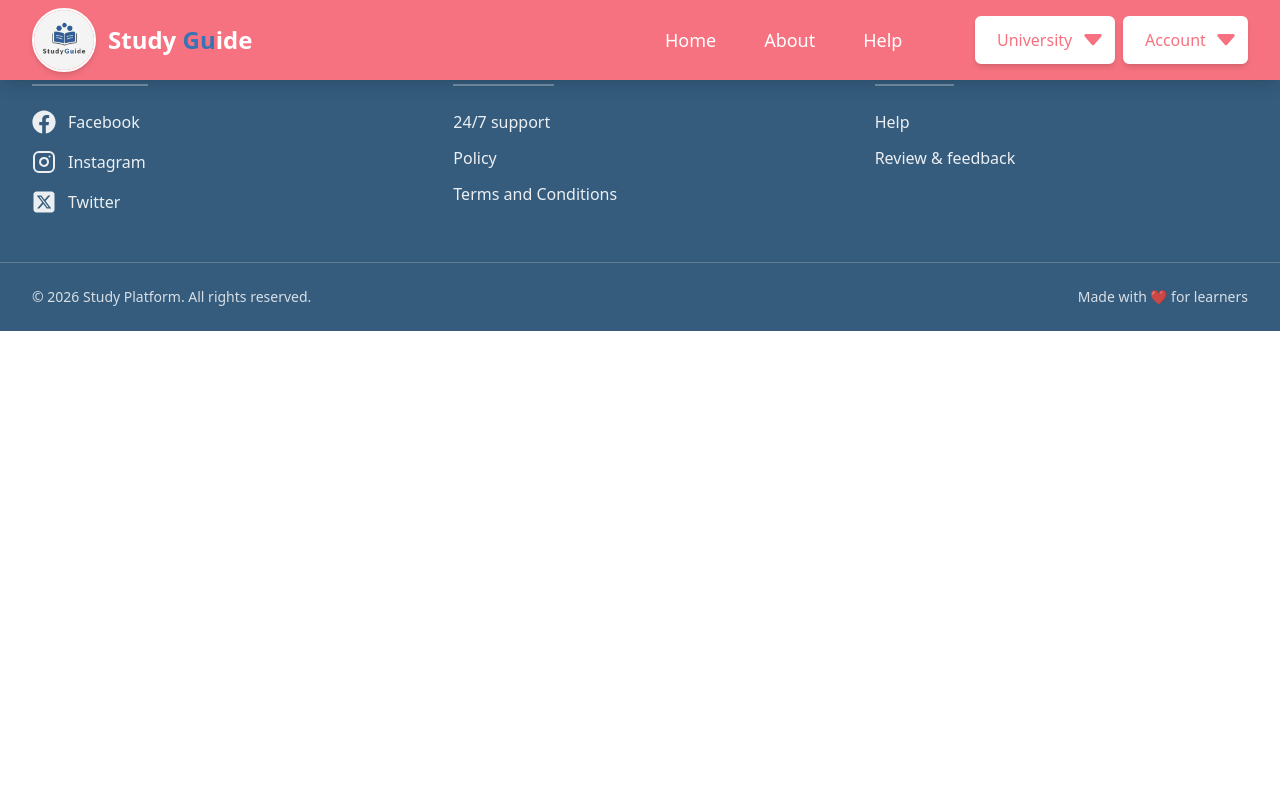
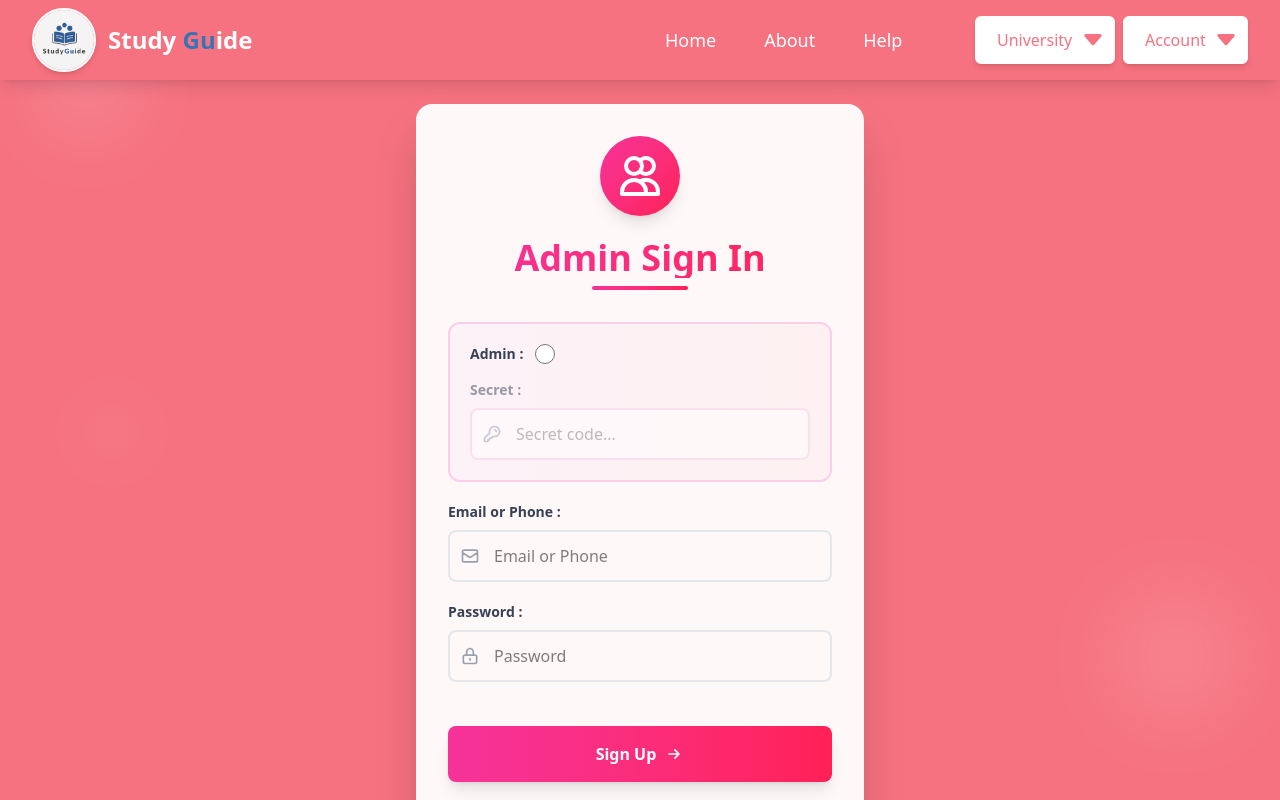
Before and after one commit to amitpal603/study-guide-frontend, a React (Vite) app: page /admin-sign-in-study-guide in a window 1280 px wide. Shown: the top 800 px of the page. Built offline with nearby package versions, Linux system fonts and the light colour scheme; the HTML template or start-up script is replaced by a standard one.

Commit message:
v13 today complete admin sign in page completeand redirect dashboard

```diff
--- a/src/App.jsx
+++ b/src/App.jsx
@@ -17,6 +17,7 @@ import ForgetPassword from "./components/main/ForgetPassword";
 import AdminSignUp from "./components/main/admin/AdminSignUp";
 import NotFound from "./components/main/NotFound";
 import AdminDashboard from "./components/main/admin/AdminDashboard";
+import AdminSignIn from "./components/main/admin/AdminSignIn";
 
 function App() {
   return (
@@ -42,7 +43,7 @@ function App() {
           <Route path="/forget-password" element={<ForgetPassword />} />
           <Route path="/admin-sign-up-study-guide" element={<AdminSignUp/>}/>
           <Route path="*" element={<NotFound/>}/>
-          <Route path="/admin-sign-in-study-guide"/>
+          <Route path="/admin-sign-in-study-guide" element={<AdminSignIn/>}/>
           <Route path="/admin/study-guide/dashboard" element={<AdminDashboard/>}/>
         </Routes>
       </div>
--- a/src/components/main/admin/AdminSignIn.jsx
+++ b/src/components/main/admin/AdminSignIn.jsx
@@ -1,9 +1,142 @@
-import React from 'react'
+import React, { useState } from 'react'
+import { Link, useNavigate } from 'react-router-dom'
 
 function AdminSignIn() {
+  const [isAdmin , setIsAdmin] = useState("")
+  const [secret , setSecret] = useState("")
+  const navigate = useNavigate()
+  const handleSubmit = (e) => {
+    e.preventDefault()
+    if(isAdmin === "admin" && secret !== "studyGuide") {
+      alert("invalid admin")
+    }
+    navigate("/admin/study-guide/dashboard")
+
+  }
   return (
-    <div>
-      Admin sign in here..?
+    <div className='min-h-screen bg-gradient-to-br from-[#f67280] via-[#f67280] to-[#f67280] flex items-center justify-center p-6'>
+      <div className='w-full max-w-md'>
+        {/* Main Card */}
+        <div className='bg-white/95 backdrop-blur-sm rounded-2xl shadow-2xl p-8 transform transition-all duration-500 hover:shadow-pink-300/50 mt-20'>
+
+          {/* Header */}
+          <div className='text-center mb-8'>
+            <div className='inline-block p-4 bg-gradient-to-br from-pink-500 to-rose-500 rounded-full mb-4 shadow-lg'>
+              <svg className='w-12 h-12 text-white' fill='none' stroke='currentColor' viewBox='0 0 24 24'>
+                <path strokeLinecap='round' strokeLinejoin='round' strokeWidth={2} d='M12 4.354a4 4 0 110 5.292M15 21H3v-1a6 6 0 0112 0v1zm0 0h6v-1a6 6 0 00-9-5.197M13 7a4 4 0 11-8 0 4 4 0 018 0z' />
+              </svg>
+            </div>
+            <h1 className='text-4xl font-bold bg-gradient-to-r from-pink-500 to-rose-500 bg-clip-text text-transparent mb-2'>Admin Sign In</h1>
+            <div className='w-24 h-1 bg-gradient-to-r from-pink-500 to-rose-500 mx-auto rounded-full'></div>
+          </div>
+
+          {/* Form Container */}
+           <form onSubmit={(e) => handleSubmit(e)}>
+          <div className='space-y-5'>
+
+            {/* Admin Radio with Secret Code */}
+            <div className='bg-gradient-to-r from-pink-50 to-rose-50 p-5 rounded-xl border-2 border-pink-200 transform transition-all duration-300 hover:border-pink-400 hover:shadow-lg'>
+              <label className='flex items-center gap-3 cursor-pointer mb-4'>
+                <span className='font-semibold text-gray-700 text-sm'>Admin :</span>
+                <input
+                  type="radio"
+                  value="admin"
+                  checked={isAdmin == "admin"}
+                  onChange={(e) => setIsAdmin(e.target.value)}
+                  className='w-5 h-5 text-pink-500 focus:ring-pink-400 focus:ring-2 cursor-pointer'
+                />
+              </label>
+
+              {/* Secret Code Field - Conditional styling */}
+              <div className={`transition-all duration-300 ${isAdmin === "admin" ? 'opacity-100 translate-y-0' : 'opacity-50'}`}>
+                <label className='block'>
+                  <span className='block text-sm font-semibold text-gray-700 mb-2'>Secret :</span>
+                  <div className='relative'>
+                    <div className='absolute inset-y-0 left-0 pl-3 flex items-center pointer-events-none'>
+                      <svg className='w-5 h-5 text-gray-400' fill='none' stroke='currentColor' viewBox='0 0 24 24'>
+                        <path strokeLinecap='round' strokeLinejoin='round' strokeWidth={2} d='M15 7a2 2 0 012 2m4 0a6 6 0 01-7.743 5.743L11 17H9v2H7v2H4a1 1 0 01-1-1v-2.586a1 1 0 01.293-.707l5.964-5.964A6 6 0 1121 9z' />
+                      </svg>
+                    </div>
+                    <input
+                      type="text"
+                      onChange={(e) => setSecret(e.target.value)}
+                      placeholder='Secret code...'
+                      className='w-full pl-11 pr-4 py-3 border-2 border-pink-200 rounded-lg focus:border-pink-400 focus:ring-4 focus:ring-pink-100 transition-all duration-300 outline-none bg-white'
+                    />
+                  </div>
+                </label>
+              </div>
+            </div>
+
+
+            {/* Email or Phone Field */}
+            <div className='transform transition-all duration-300 hover:translate-x-1'>
+              <label className='block'>
+                <span className='block text-sm font-semibold text-gray-700 mb-2'>Email or Phone :</span>
+                <div className='relative group'>
+                  <div className='absolute inset-y-0 left-0 pl-3 flex items-center pointer-events-none'>
+                    <svg className='w-5 h-5 text-gray-400 group-hover:text-pink-400 transition-colors' fill='none' stroke='currentColor' viewBox='0 0 24 24'>
+                      <path strokeLinecap='round' strokeLinejoin='round' strokeWidth={2} d='M3 8l7.89 5.26a2 2 0 002.22 0L21 8M5 19h14a2 2 0 002-2V7a2 2 0 00-2-2H5a2 2 0 00-2 2v10a2 2 0 002 2z' />
+                    </svg>
+                  </div>
+                  <input
+                    type="text"
+                    placeholder='Email or Phone'
+                    className='w-full pl-11 pr-4 py-3 border-2 border-gray-200 rounded-lg focus:border-pink-400 focus:ring-4 focus:ring-pink-100 transition-all duration-300 outline-none hover:border-pink-300'
+                  />
+                </div>
+              </label>
+            </div>
+
+            {/* Password Field */}
+            <div className='transform transition-all duration-300 hover:translate-x-1'>
+              <label className='block'>
+                <span className='block text-sm font-semibold text-gray-700 mb-2'>Password :</span>
+                <div className='relative group'>
+                  <div className='absolute inset-y-0 left-0 pl-3 flex items-center pointer-events-none'>
+                    <svg className='w-5 h-5 text-gray-400 group-hover:text-pink-400 transition-colors' fill='none' stroke='currentColor' viewBox='0 0 24 24'>
+                      <path strokeLinecap='round' strokeLinejoin='round' strokeWidth={2} d='M12 15v2m-6 4h12a2 2 0 002-2v-6a2 2 0 00-2-2H6a2 2 0 00-2 2v6a2 2 0 002 2zm10-10V7a4 4 0 00-8 0v4h8z' />
+                    </svg>
+                  </div>
+                  <input
+                    type="password"
+                    placeholder='Password'
+                    className='w-full pl-11 pr-4 py-3 border-2 border-gray-200 rounded-lg focus:border-pink-400 focus:ring-4 focus:ring-pink-100 transition-all duration-300 outline-none hover:border-pink-300'
+                  />
+                </div>
+              </label>
+            </div>
+            {/* Submit Button */}
+            <button
+              className='w-full bg-gradient-to-r from-pink-500 to-rose-500 text-white font-bold py-4 rounded-lg shadow-lg hover:shadow-xl transform hover:scale-105 transition-all duration-300 hover:from-pink-600 hover:to-rose-600 mt-6 active:scale-95'
+            >
+              <span className='flex items-center justify-center gap-2'>
+                Sign Up
+                <svg className='w-5 h-5' fill='none' stroke='currentColor' viewBox='0 0 24 24'>
+                  <path strokeLinecap='round' strokeLinejoin='round' strokeWidth={2} d='M13 7l5 5m0 0l-5 5m5-5H6' />
+                </svg>
+              </span>
+            </button>
+          </div>
+              </form>
+          {/* Footer */}
+          <div className='mt-6 text-center'>
+            <p className='text-sm text-gray-500'>
+              Don't have an account?
+              <span  className='text-pink-500 font-semibold hover:text-pink-600 ml-1 transition-colors hover:underline'>
+                <Link to="/admin-sign-up-study-guide">
+                Sign Up
+                </Link>
+              </span>
+            </p>
+          </div>
+        </div>
+
+        {/* Decorative floating elements */}
+        <div className='absolute top-10 left-10 w-24 h-24 bg-white/20 rounded-full blur-2xl animate-pulse pointer-events-none'></div>
+        <div className='absolute bottom-20 right-10 w-32 h-32 bg-white/20 rounded-full blur-2xl animate-pulse pointer-events-none' style={{animationDelay: '1s'}}></div>
+        <div className='absolute top-1/2 left-20 w-16 h-16 bg-white/10 rounded-full blur-xl animate-pulse pointer-events-none' style={{animationDelay: '0.5s'}}></div>
+      </div>
     </div>
   )
 }
```
